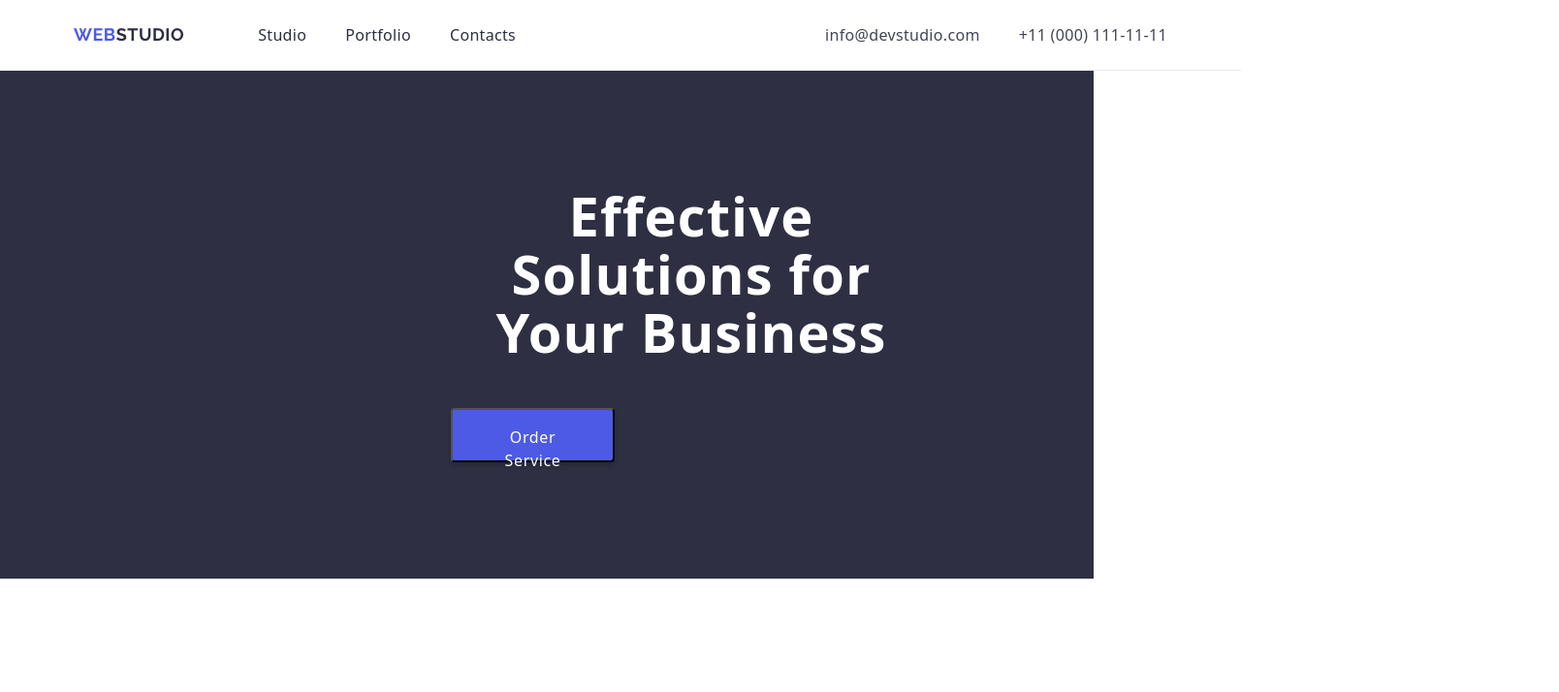
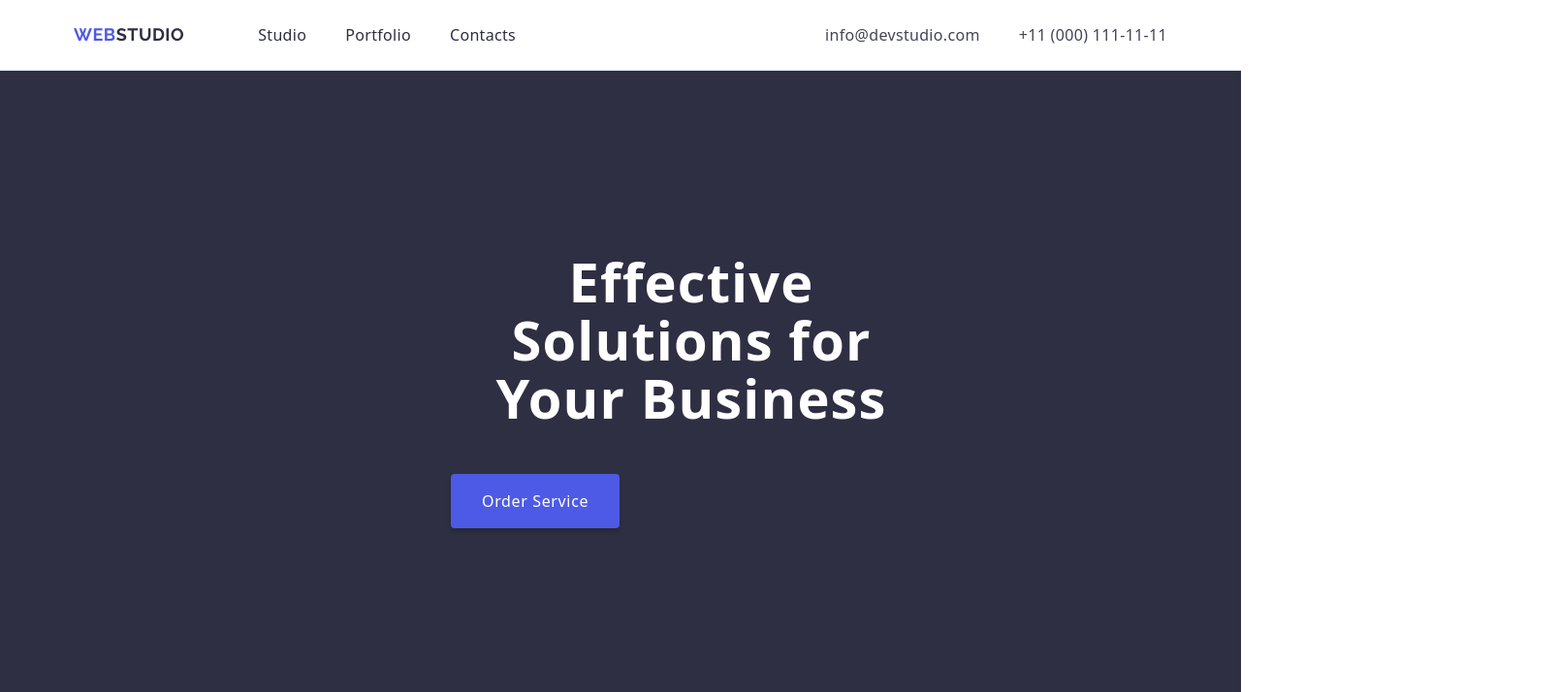
Before and after one commit to pixiesm/goit-markup-hw-03, a plain HTML site: page index.html in a window 1280 px wide. Shown: the top 714 px of the page at 97% size, 1608 px wide, since content can reach past the window. Drawn offline with nearby package versions, Linux system fonts and the light colour scheme.

Commit message:
updtae header and first section

```diff
--- a/css/styles.css
+++ b/css/styles.css
@@ -7,15 +7,13 @@ body {
     color: #434455;
     background-color: #fff;
 }
-button {cursor: pointer;
-    display: flex;
-        align-items: flex-start;
-        justify-content: flex-start;
-        flex-direction: row;
-        gap: 10px;
-border-radius: 4px;
+button {margin: 188px 163px;
+    cursor: pointer;
+    display: block;
+    border: none;
+    border-radius: 4px;
     padding: 16px 32px;
-    width: 169px;
+    min-width: 169px;
     height: 56px;
     background: #4d5ae5;
     box-shadow: 0 4px 4px 0 rgba(0, 0, 0, 0.15);}
@@ -35,9 +33,9 @@ header { box-sizing: border-box;
 }
 .page-header {border-bottom: 1px solid #e7e9fc;}
 .container {width:1158px;
-padding: 0 15px 0 15px;
+padding: 0 15px;
 margin-left: auto;
-margin-right:auto;}
+margin-right: auto;}
 /*
 */
 .container.header-container {display: flex;
@@ -98,20 +96,12 @@ gap: 40px;}
 /* section 1 */
 .section {padding-top: 120px;
 padding-bottom: 120px;}
-.hero-container{
+.page-title-box.section {
+    padding: 188px 0 188px;
+    background-color: #2e2f42;
+    padding-right: 450px;
+    padding-left: 450px;
 }
-/*
-.hero-container {
-    display:flex;
-    justify-content: center;
-    padding-top: 188px;
-    padding-right: 472px;
-    padding-bottom: 188px;
-    padding-left: 472px;
-    padding-right: 300px;
-        padding-bottom: 188px;
-        padding-left: 300px;
-    }*/
 .page-title {
     font-weight: 700;
     font-size: 56px;
@@ -119,28 +109,16 @@ padding-bottom: 120px;}
     letter-spacing: 0.02em;
     text-align: center;
     color:#fff;
-    width: 496px;
+    max-width: 496px;
     margin-bottom: 48px;
 }
-.page-title-box {
-    background-color: #2e2f42;
-    max-width: 1128px;
-padding-right: 450px;
-padding-left: 450px;
-display: flex;
-}
-.page-title-box button {}
+
 .page-title-box button:hover,
 .page-title-box button:focus {
     background-color: #404bbf;}
 .btn-order-service {
-    box-sizing: border-box;
-    border-radius: 4px;
-    padding: 16px 32px;
-    min-width: 169px;
-    height: 56px;
- background-color: #4d5ae5;
-   font-family: inherit;
+
+    font-family: inherit;
     font-weight: 500;
     font-size: 16px;
     line-height: 1.5;
```
